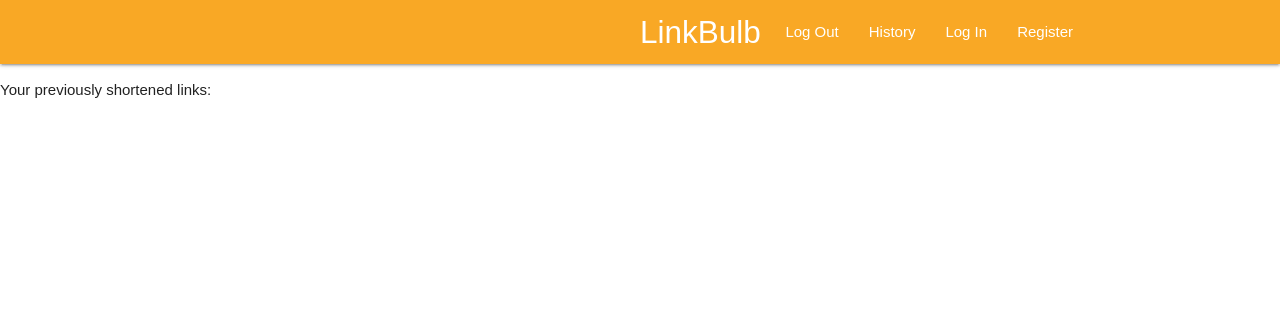
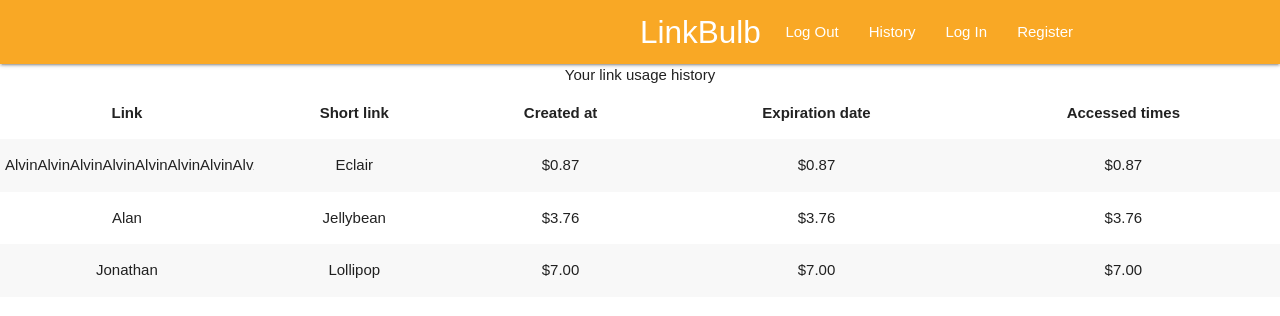
Before and after one commit to islom247/linkbulb, a React (Create React App) app: page /history in a window 1280 px wide. Shown: the top 316 px of the page. Built offline with nearby package versions, Linux system fonts and the light colour scheme.

Commit message:
lots of updates

```diff
--- /dev/null
+++ b/src/Ahome.js
@@ -0,0 +1,48 @@
+import React, {Component} from "react";
+class Ahome extends Component {
+    render() {
+        return(
+            <div className="center-align">
+                <table className="centered striped">
+                    <caption>Link analytics</caption>
+                    <thead>
+                    <tr>
+                        <th>Link</th>
+                        <th>Short link</th>
+                        <th>Created at</th>
+                        <th>Created by</th>
+                        <th>Expiration date</th>
+                        <th>Accessed times</th>
+                        <th>Last accessed</th>
+                    </tr>
+                    </thead>
+
+                    <tbody>
+                    <tr>
+                        <td>AlvinAlvinAlvinAlvinAlvinAlvinAlvinAlvAlvinlvinAlvin</td>
+                        <td>Eclair</td>
+                        <td>$0.87</td>
+                        <td>$0.87</td>
+                        <td>$0.87</td>
+                    </tr>
+                    <tr>
+                        <td>Alan</td>
+                        <td>Jellybean</td>
+                        <td>$3.76</td>
+                        <td>$3.76</td>
+                        <td>$3.76</td>
+                    </tr>
+                    <tr>
+                        <td>Jonathan</td>
+                        <td>Lollipop</td>
+                        <td>$7.00</td>
+                        <td>$7.00</td>
+                        <td>$7.00</td>
+                    </tr>
+                    </tbody>
+                </table>
+            </div>
+        );
+    }
+}
+export default Ahome;
--- a/src/App.js
+++ b/src/App.js
@@ -4,6 +4,7 @@ import Navbar from "./Navbar";
 import Login from "./Login";
 import Register from "./Register";
 import Bhome from "./Bhome";
+import Ahome from "./Ahome";
 import History from "./History";
 
 import "./styles.css";
@@ -16,6 +17,7 @@ class App extends Component {
           <Navbar />
           <Switch>
             <Route exact path="/" component={Bhome} />
+            <Route exact path="/analytics" component={Ahome} />
             <Route path="/login" component={Login} />
             <Route path="/register" component={Register} />
             <Route path="/history" component={History} />
--- a/src/Bhome.js
+++ b/src/Bhome.js
@@ -1,11 +1,13 @@
-import React, { Component } from "react";
+import React, {Component} from "react";
 import "./styles.css";
-import { connect } from "react-redux";
-import { shorten } from "./store/actions/linkActions";
+import {connect} from "react-redux";
+import {shorten} from "./store/actions/linkActions";
+
 class Bhome extends Component {
     state = {
         url: "",
-    custom: ""
+        custom: null,
+        expire: ""
     };
     handleChange = e => {
         this.setState({
@@ -16,6 +18,7 @@ class Bhome extends Component {
         e.preventDefault();
         this.props.shorten(this.state);
     };
+
     render() {
         return (
             <div className="container url-input">
@@ -44,6 +47,13 @@ class Bhome extends Component {
                         />
                     </div>
                     <div className="center">
+                        <p className="custom-message teal-text text-darken-3">
+                            Choose short link expiration date:
+                        </p>
+                        <input type="date" id="expire" name="expire" className="center expire"
+                               onChange={this.handleChange}/>
+                    </div>
+                    <div className="center shorten-button">
                         <button className="btn yellow darken-3 z-depth-3">Shorten</button>
                     </div>
                 </form>
@@ -51,6 +61,7 @@ class Bhome extends Component {
         );
     }
 }
+
 const mapDispatchToProps = dispatch => {
     return {
         shorten: link => dispatch(shorten(link))
--- a/src/History.js
+++ b/src/History.js
@@ -1,11 +1,48 @@
-import React, { Component } from "react";
+import React, {Component} from "react";
+
 class History extends Component {
-  render() {
-    return (
-      <div className="left">
-        <p>Your previously shortened links:</p>
-      </div>
-    );
-  }
+    render() {
+        return (
+            <div className="center-align">
+                <table className="centered striped">
+                    <caption>Your link usage history</caption>
+                    <thead>
+                    <tr>
+                        <th>Link</th>
+                        <th>Short link</th>
+                        <th>Created at</th>
+                        <th>Expiration date</th>
+                        <th>Accessed times</th>
+                    </tr>
+                    </thead>
+
+                    <tbody>
+                    <tr>
+                        <td>AlvinAlvinAlvinAlvinAlvinAlvinAlvinAlvAlvinlvinAlvin</td>
+                        <td>Eclair</td>
+                        <td>$0.87</td>
+                        <td>$0.87</td>
+                        <td>$0.87</td>
+                    </tr>
+                    <tr>
+                        <td>Alan</td>
+                        <td>Jellybean</td>
+                        <td>$3.76</td>
+                        <td>$3.76</td>
+                        <td>$3.76</td>
+                    </tr>
+                    <tr>
+                        <td>Jonathan</td>
+                        <td>Lollipop</td>
+                        <td>$7.00</td>
+                        <td>$7.00</td>
+                        <td>$7.00</td>
+                    </tr>
+                    </tbody>
+                </table>
+            </div>
+        );
+    }
 }
+
 export default History;
--- a/src/Login.js
+++ b/src/Login.js
@@ -2,7 +2,6 @@ import React, {Component} from "react";
 import {connect} from "react-redux";
 import {login} from "./store/actions/authActions";
 import {Redirect} from "react-router-dom";
-import axios from "axios";
 import "./styles.css";
 
 class Login extends Component {
@@ -22,9 +21,9 @@ class Login extends Component {
 
     render() {
         const {authError} = this.props;
-        if (!authError) {
-            return <Redirect to="/"/>
-        }
+        // if (!authError) {
+        //     return <Redirect to="/"/>
+        // }
         return (
             <div className="container signin-form">
                 <div className="card yellow darken-3 z-depth-2 inputs">
--- a/src/Register.js
+++ b/src/Register.js
@@ -22,10 +22,10 @@ class Login extends Component {
   };
 
   render() {
-    const {authError} = this.props;
-    if (!authError) {
-      return <Redirect to="/"/>
-    }
+    const {regError} = this.props;
+    // if (!authError) {
+    //   return <Redirect to="/"/>
+    // }
     return (
       <div className="container signin-form">
         <div className="card yellow darken-3 z-depth-2 inputs">
@@ -80,7 +80,7 @@ class Login extends Component {
                 </button>
               </div>
               <div className="center-align">
-                <p className="pink-text">{authError}</p>
+                <p className="pink-text">{regError}</p>
               </div>
             </form>
           </div>
@@ -91,7 +91,7 @@ class Login extends Component {
 }
 const mapStateToProps = state => {
   return {
-    authError: state.auth.authError
+    regError: state.auth.regError
   };
 };
 const mapDispatchToProps = dispatch => {
--- a/src/store/actions/authActions.js
+++ b/src/store/actions/authActions.js
@@ -33,13 +33,14 @@ export const register = newUser => {
                 "&REPASSWORD=" + newUser.repassword +
                 "&TYPE=" + newUser.type)
             .then((response) => {
-                console.log(response);
-                const error = response.data.ERROR;
-                const success = response.data.SUCCESS;
-                const register_result = response.data.REGISTER_RESULT;
-                if (error) {
-                    dispatch({type: "REGISTER_ERROR", error: error});
-                } else if (success) {
+                console.log(response.data);
+                const res_code = response.data.RESULT_CODE;
+                const res_mes = response.data.RESULT_MESSAGE;
+                if (res_code === 0) {
+                    dispatch({type: "REGISTER_ERROR",  error: res_mes});
+                } else if (res_code === -1) {
+                    dispatch({type: "REGISTER_CONNECTION_ERROR", error: "connection problems"});
+                } else if (res_code === 1) {
                     dispatch({type: "REGISTER_SUCCESS"});
                 }
             })
--- a/src/store/actions/linkActions.js
+++ b/src/store/actions/linkActions.js
@@ -1 +1,12 @@
-export const shorten = link => {};
+import axios from "axios";
+export const shorten = link => {
+    return (dispatch) => {
+        axios
+            .get("http://25.136.105.60:8080/REST_TEST_API/rest/login?")
+            .then((response) => {
+
+            }).catch((err) => {
+
+        });
+    }
+};
--- a/src/store/reducers/authReducer.js
+++ b/src/store/reducers/authReducer.js
@@ -1,5 +1,6 @@
 const initState = {
-  authError: null
+  authError: null,
+  regError: null
 };
 const authReducer = (state = initState, action) => {
   switch (action.type) {
--- a/src/styles.css
+++ b/src/styles.css
@@ -139,3 +139,18 @@ textarea {
   margin-top: 30px !important;
   font-size: 18px;
 }
+#expire {
+  align-content: center;
+  color: black;
+  background-color: #e0e0e0;
+  border-radius: 10px;
+  width: 20%;
+}
+.shorten-button {
+  margin-top: 15px;
+}
+td {
+  overflow: hidden;
+  max-width: 100px;
+  text-overflow: initial;
+}
```
Lines whose indentation alone changed are shown as unchanged.
